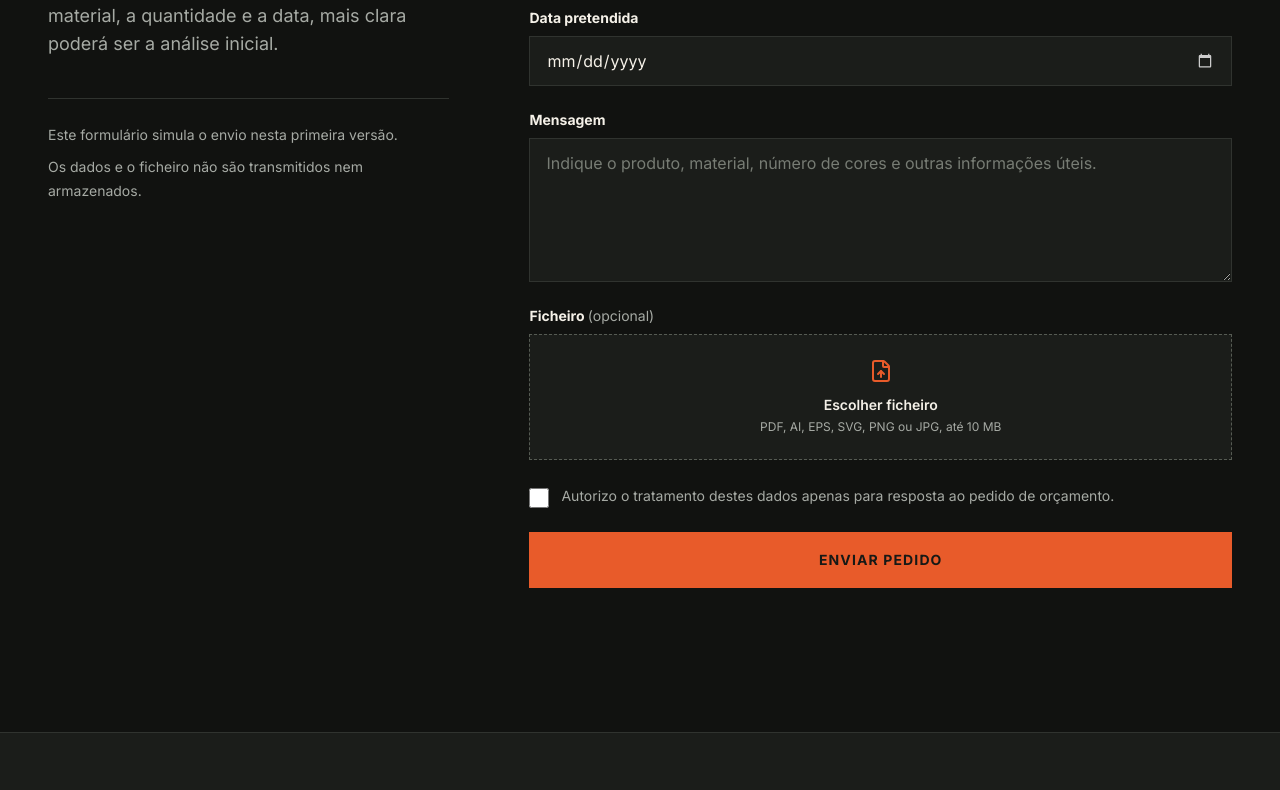
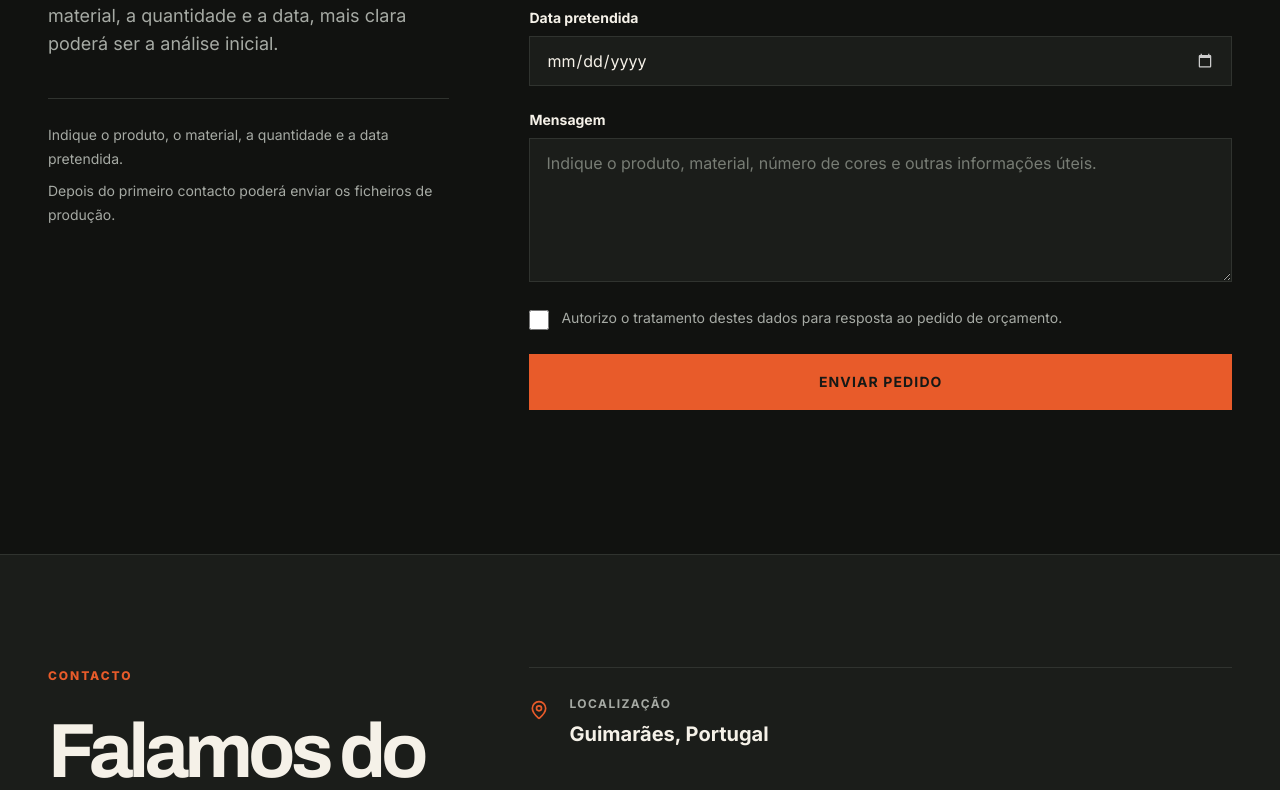
Before and after one commit to Thecreative1/Serifil, a Next.js app: page / in a window 1280 px wide. Shown: the part 8586-9376 px from the top of the page. Built offline with nearby package versions, Linux system fonts and the light colour scheme.

Commit message:
Enable quote form submissions

```diff
--- a/components/layout/Footer.tsx
+++ b/components/layout/Footer.tsx
@@ -30,7 +30,7 @@ export function Footer() {
             <p className="text-xs font-bold uppercase tracking-[0.14em] text-text-secondary">Informação</p>
             <ul className="mt-5 grid gap-3 text-sm text-text-primary">
               <li>{brand.location}</li>
-              <li><span className="text-text-secondary">Política de privacidade</span> <span className="text-xs text-[#777c74]">(em preparação)</span></li>
+              <li>Pedidos através do formulário</li>
             </ul>
           </div>
         </div>
--- a/components/sections/QuoteForm.tsx
+++ b/components/sections/QuoteForm.tsx
@@ -1,18 +1,18 @@
 "use client";
 
-import { CheckCircle2, FileUp, LoaderCircle } from "lucide-react";
+import { AlertCircle, CheckCircle2, LoaderCircle } from "lucide-react";
 import { useState, type FormEvent } from "react";
 import { Container } from "@/components/ui/Container";
-import { FieldShell, SelectInput, TextArea, TextInput } from "@/components/ui/FormField";
+import { SelectInput, TextArea, TextInput } from "@/components/ui/FormField";
+import { brand } from "@/config/brand";
 
 type FormErrors = Partial<Record<"name" | "email" | "phone" | "service" | "quantity" | "date" | "message" | "privacy", string>>;
 
 const emailPattern = /^[^\s@]+@[^\s@]+\.[^\s@]+$/;
 
 export function QuoteForm() {
-  const [status, setStatus] = useState<"idle" | "submitting" | "success">("idle");
+  const [status, setStatus] = useState<"idle" | "submitting" | "success" | "error">("idle");
   const [errors, setErrors] = useState<FormErrors>({});
-  const [fileName, setFileName] = useState("");
 
   function validate(form: HTMLFormElement) {
     const formData = new FormData(form);
@@ -44,10 +44,25 @@ export function QuoteForm() {
     }
 
     setStatus("submitting");
-    await new Promise((resolve) => window.setTimeout(resolve, 900));
-    setStatus("success");
-    form.reset();
-    setFileName("");
+    const formData = new FormData(form);
+    formData.set("_subject", "Novo pedido de orçamento através do site Serifil");
+
+    try {
+      const response = await fetch(brand.quoteEndpoint, {
+        method: "POST",
+        body: formData,
+        headers: {
+          Accept: "application/json",
+        },
+      });
+
+      if (!response.ok) throw new Error("Form submission failed");
+
+      setStatus("success");
+      form.reset();
+    } catch {
+      setStatus("error");
+    }
   }
 
   return (
@@ -59,21 +74,21 @@ export function QuoteForm() {
             <h2 className="mt-8 text-[clamp(2.7rem,5.5vw,5.6rem)] leading-[0.92] font-bold tracking-[-0.06em] text-text-primary">Conte-nos o que pretende produzir.</h2>
             <p className="mt-7 max-w-[46ch] text-base leading-7 text-text-secondary sm:text-lg">Quanto mais informação enviar sobre o material, a quantidade e a data, mais clara poderá ser a análise inicial.</p>
             <div className="mt-10 border-t border-border pt-6 text-sm leading-6 text-text-secondary">
-              <p>Este formulário simula o envio nesta primeira versão.</p>
-              <p className="mt-2">Os dados e o ficheiro não são transmitidos nem armazenados.</p>
+              <p>Indique o produto, o material, a quantidade e a data pretendida.</p>
+              <p className="mt-2">Depois do primeiro contacto poderá enviar os ficheiros de produção.</p>
             </div>
           </div>
 
           {status === "success" ? (
             <div className="flex min-h-[520px] flex-col items-start justify-center border border-border bg-surface p-7 sm:p-12" role="status" tabIndex={-1}>
               <CheckCircle2 className="size-12 text-accent" aria-hidden="true" />
-              <h3 className="mt-7 max-w-[16ch] text-4xl font-bold tracking-[-0.05em] text-text-primary sm:text-5xl">Pedido recebido.</h3>
-              <p className="mt-5 max-w-[50ch] text-lg leading-8 text-text-secondary">Entraremos em contacto assim que possível.</p>
-              <p className="mt-3 text-sm text-[#777c74]">Demonstração: nenhum dado foi enviado.</p>
+              <h3 className="mt-7 max-w-[16ch] text-4xl font-bold tracking-[-0.05em] text-text-primary sm:text-5xl">Pedido enviado.</h3>
+              <p className="mt-5 max-w-[50ch] text-lg leading-8 text-text-secondary">Recebemos os detalhes do seu projeto e entraremos em contacto assim que possível.</p>
               <button type="button" onClick={() => setStatus("idle")} className="mt-9 min-h-12 border border-border px-5 py-3 text-sm font-bold uppercase tracking-[0.08em] text-text-primary transition-colors hover:border-accent hover:text-accent focus-visible:outline-2 focus-visible:outline-offset-4 focus-visible:outline-accent">Criar outro pedido</button>
             </div>
           ) : (
-            <form onSubmit={handleSubmit} noValidate className="grid gap-6" aria-label="Formulário de pedido de orçamento">
+            <form action={brand.quoteEndpoint} method="POST" onSubmit={handleSubmit} noValidate className="grid gap-6" aria-label="Formulário de pedido de orçamento">
+              <input type="text" name="_gotcha" className="sr-only" tabIndex={-1} autoComplete="off" aria-hidden="true" />
               <div className="grid gap-6 sm:grid-cols-2">
                 <TextInput id="name" name="name" label="Nome" autoComplete="name" error={errors.name} required />
                 <TextInput id="company" name="company" label="Empresa" autoComplete="organization" optional />
@@ -96,23 +111,21 @@ export function QuoteForm() {
               </div>
               <TextInput id="date" name="date" type="date" label="Data pretendida" error={errors.date} required />
               <TextArea id="message" name="message" label="Mensagem" placeholder="Indique o produto, material, número de cores e outras informações úteis." error={errors.message} required />
-              <FieldShell id="file" label="Ficheiro" optional>
-                <label htmlFor="file" className="flex min-h-28 cursor-pointer flex-col items-center justify-center border border-dashed border-[#565b53] bg-surface px-5 py-6 text-center transition-colors hover:border-accent focus-within:border-accent">
-                  <FileUp className="size-6 text-accent" aria-hidden="true" />
-                  <span className="mt-3 text-sm font-semibold text-text-primary">{fileName || "Escolher ficheiro"}</span>
-                  <span className="mt-1 text-xs text-text-secondary">PDF, AI, EPS, SVG, PNG ou JPG, até 10 MB</span>
-                  <input id="file" name="file" type="file" accept=".pdf,.ai,.eps,.svg,.png,.jpg,.jpeg" className="sr-only" onChange={(event) => setFileName(event.target.files?.[0]?.name ?? "")} />
-                </label>
-              </FieldShell>
               <div>
                 <label className="flex cursor-pointer items-start gap-3 text-sm leading-6 text-text-secondary">
                   <input name="privacy" type="checkbox" className="mt-1 size-5 shrink-0 accent-[#e85b2a] focus-visible:outline-2 focus-visible:outline-offset-2 focus-visible:outline-accent" aria-invalid={Boolean(errors.privacy)} aria-describedby={errors.privacy ? "privacy-error" : undefined} />
-                  <span>Autorizo o tratamento destes dados apenas para resposta ao pedido de orçamento.</span>
+                  <span>Autorizo o tratamento destes dados para resposta ao pedido de orçamento.</span>
                 </label>
                 {errors.privacy ? <p id="privacy-error" role="alert" className="mt-2 text-sm text-[#ff9c78]">{errors.privacy}</p> : null}
               </div>
+              {status === "error" ? (
+                <div className="flex items-start gap-3 border border-[#7f3f2b] bg-[#261713] p-4 text-sm leading-6 text-[#ffb49a]" role="alert">
+                  <AlertCircle className="mt-0.5 size-5 shrink-0" aria-hidden="true" />
+                  <p>Não foi possível enviar o pedido. Verifique a ligação e tente novamente.</p>
+                </div>
+              ) : null}
               <button type="submit" disabled={status === "submitting"} className="flex min-h-14 items-center justify-center gap-3 bg-accent px-6 py-4 text-sm font-bold uppercase tracking-[0.08em] text-light-text transition-colors hover:bg-accent-hover disabled:cursor-wait disabled:opacity-70 focus-visible:outline-2 focus-visible:outline-offset-4 focus-visible:outline-accent">
-                {status === "submitting" ? <><LoaderCircle className="size-5 animate-spin" aria-hidden="true" /> A preparar pedido</> : "Enviar pedido"}
+                {status === "submitting" ? <><LoaderCircle className="size-5 animate-spin" aria-hidden="true" /> A enviar pedido</> : "Enviar pedido"}
               </button>
             </form>
           )}
--- a/config/brand.ts
+++ b/config/brand.ts
@@ -12,6 +12,7 @@ type BrandConfig = {
   address: string;
   openingHours: string;
   website: string;
+  quoteEndpoint: string;
 };
 
 export const brand: BrandConfig = {
@@ -28,4 +29,5 @@ export const brand: BrandConfig = {
   address: "",
   openingHours: "",
   website: "",
+  quoteEndpoint: "https://formspree.io/f/xzdnyead",
 };
```
Also changed, not shown: 1 other file (tests, documents, lock files or other folders).
